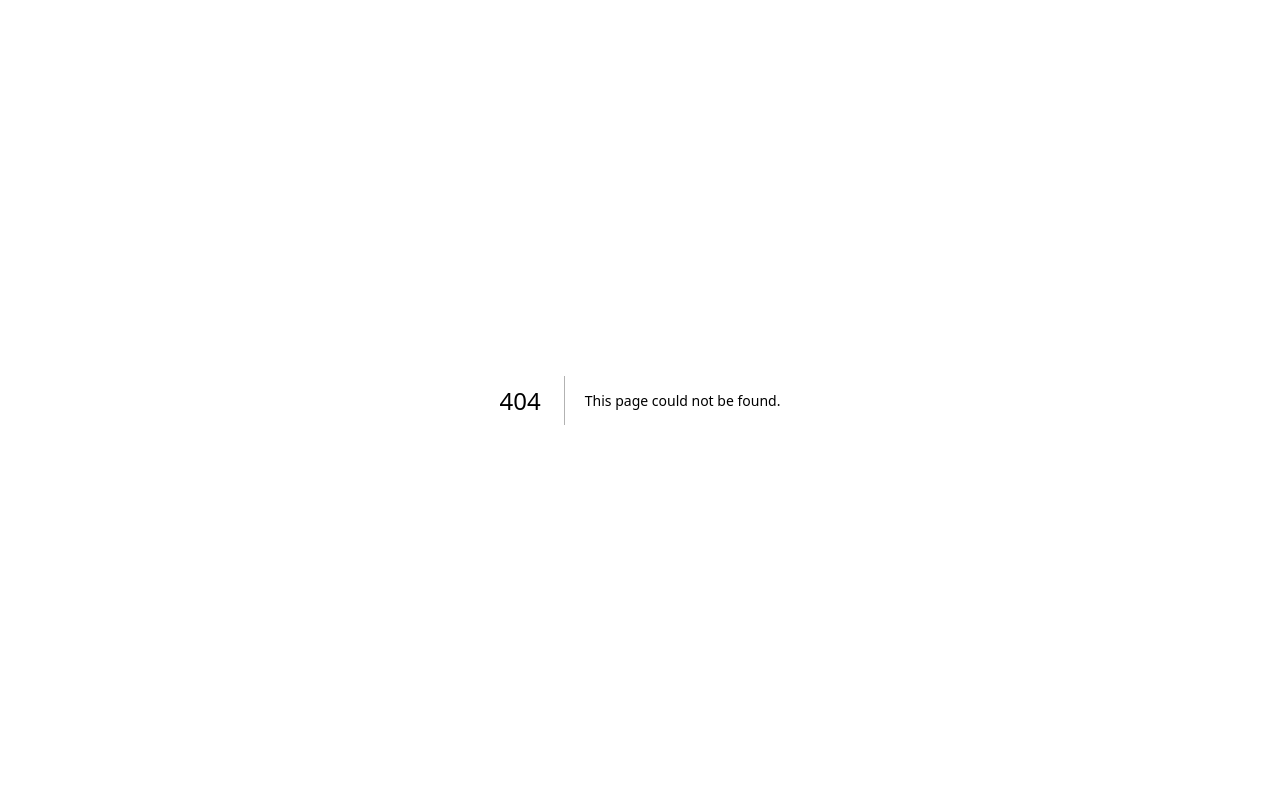
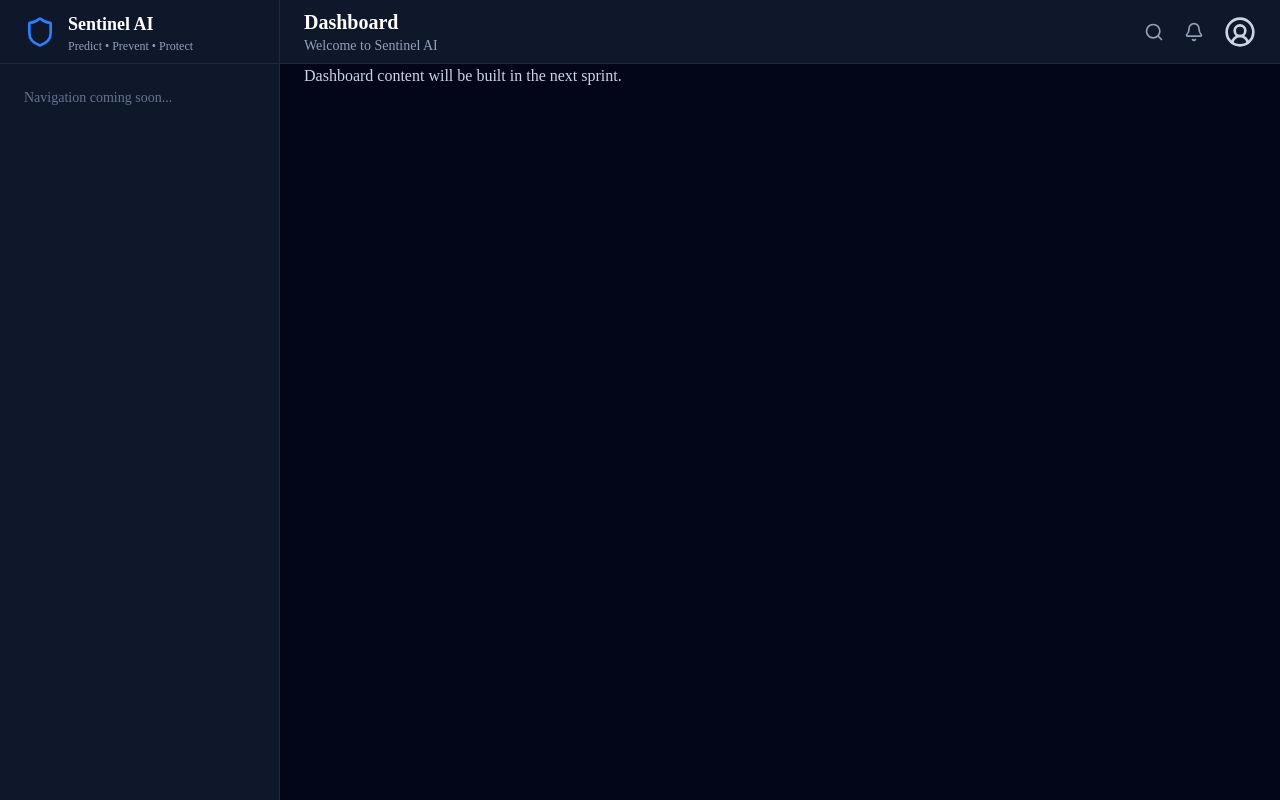
Before and after one commit to MollyKhandelwal/sentinel-ai, a Next.js app: page /dashboard in a window 1280 px wide. Before the commit this address had no page. Built offline with nearby package versions, Linux system fonts and the light colour scheme.

Commit message:
UI-001: Complete application shell

```diff
--- /dev/null
+++ b/app/(dashboard)/dashboard/page.tsx
@@ -0,0 +1,7 @@
+export default function DashboardPage() {
+  return (
+    <div className="text-slate-300">
+      Dashboard content will be built in the next sprint.
+    </div>
+  );
+}
--- /dev/null
+++ b/app/(dashboard)/layout.tsx
@@ -0,0 +1,12 @@
+import { ReactNode } from "react";
+import AppLayout from "@/components/layout/app-layout";
+
+interface DashboardLayoutProps {
+  children: ReactNode;
+}
+
+export default function DashboardLayout({
+  children,
+}: DashboardLayoutProps) {
+  return <AppLayout>{children}</AppLayout>;
+}
--- a/app/page.tsx
+++ b/app/page.tsx
@@ -1,65 +1,5 @@
-import Image from "next/image";
+import { redirect } from "next/navigation";
 
-export default function Home() {
-  return (
-    <div className="flex flex-col flex-1 items-center justify-center bg-zinc-50 font-sans dark:bg-black">
-      <main className="flex flex-1 w-full max-w-3xl flex-col items-center justify-between py-32 px-16 bg-white dark:bg-black sm:items-start">
-        <Image
-          className="dark:invert"
-          src="/next.svg"
-          alt="Next.js logo"
-          width={100}
-          height={20}
-          priority
-        />
-        <div className="flex flex-col items-center gap-6 text-center sm:items-start sm:text-left">
-          <h1 className="max-w-xs text-3xl font-semibold leading-10 tracking-tight text-black dark:text-zinc-50">
-            To get started, edit the page.tsx file.
-          </h1>
-          <p className="max-w-md text-lg leading-8 text-zinc-600 dark:text-zinc-400">
-            Looking for a starting point or more instructions? Head over to{" "}
-            <a
-              href="https://vercel.com/templates?framework=next.js&utm_source=create-next-app&utm_medium=appdir-template-tw&utm_campaign=create-next-app"
-              className="font-medium text-zinc-950 dark:text-zinc-50"
-            >
-              Templates
-            </a>{" "}
-            or the{" "}
-            <a
-              href="https://nextjs.org/learn?utm_source=create-next-app&utm_medium=appdir-template-tw&utm_campaign=create-next-app"
-              className="font-medium text-zinc-950 dark:text-zinc-50"
-            >
-              Learning
-            </a>{" "}
-            center.
-          </p>
-        </div>
-        <div className="flex flex-col gap-4 text-base font-medium sm:flex-row">
-          <a
-            className="flex h-12 w-full items-center justify-center gap-2 rounded-full bg-foreground px-5 text-background transition-colors hover:bg-[#383838] dark:hover:bg-[#ccc] md:w-[158px]"
-            href="https://vercel.com/new?utm_source=create-next-app&utm_medium=appdir-template-tw&utm_campaign=create-next-app"
-            target="_blank"
-            rel="noopener noreferrer"
-          >
-            <Image
-              className="dark:invert"
-              src="/vercel.svg"
-              alt="Vercel logomark"
-              width={16}
-              height={16}
-            />
-            Deploy Now
-          </a>
-          <a
-            className="flex h-12 w-full items-center justify-center rounded-full border border-solid border-black/[.08] px-5 transition-colors hover:border-transparent hover:bg-black/[.04] dark:border-white/[.145] dark:hover:bg-[#1a1a1a] md:w-[158px]"
-            href="https://nextjs.org/docs?utm_source=create-next-app&utm_medium=appdir-template-tw&utm_campaign=create-next-app"
-            target="_blank"
-            rel="noopener noreferrer"
-          >
-            Documentation
-          </a>
-        </div>
-      </main>
-    </div>
-  );
+export default function HomePage() {
+  redirect("/dashboard");
 }
--- /dev/null
+++ b/components/layout/app-layout.tsx
@@ -0,0 +1,22 @@
+"use client";
+
+import { ReactNode } from "react";
+import Sidebar from "./sidebar";
+import Navbar from "./navbar";
+
+interface AppLayoutProps {
+  children: ReactNode;
+}
+
+export default function AppLayout({ children }: AppLayoutProps) {
+  return (
+    <div className="min-h-screen bg-slate-950">
+      <Sidebar />
+      <Navbar />
+
+      <main className="ml-[280px] pt-16 min-h-screen p-6">
+        {children}
+      </main>
+    </div>
+  );
+}
--- /dev/null
+++ b/components/layout/navbar.tsx
@@ -0,0 +1,29 @@
+"use client";
+
+import { Bell, Search, UserCircle2 } from "lucide-react";
+
+export default function Navbar() {
+  return (
+    <header className="fixed left-[280px] top-0 z-50 flex h-16 w-[calc(100%-280px)] items-center justify-between border-b border-slate-800 bg-slate-900 px-6">
+      {/* Left */}
+      <div>
+        <h1 className="text-xl font-bold text-white">
+          Dashboard
+        </h1>
+
+        <p className="text-sm text-slate-400">
+          Welcome to Sentinel AI
+        </p>
+      </div>
+
+      {/* Right */}
+      <div className="flex items-center gap-5">
+        <Search className="h-5 w-5 cursor-pointer text-slate-400 transition hover:text-white" />
+
+        <Bell className="h-5 w-5 cursor-pointer text-slate-400 transition hover:text-white" />
+
+        <UserCircle2 className="h-8 w-8 cursor-pointer text-slate-300 transition hover:text-white" />
+      </div>
+    </header>
+  );
+}
--- /dev/null
+++ b/components/layout/sidebar.tsx
@@ -0,0 +1,29 @@
+"use client";
+
+import { Shield } from "lucide-react";
+
+export default function Sidebar() {
+  return (
+    <aside className="fixed left-0 top-0 h-screen w-[280px] border-r border-slate-800 bg-slate-900">
+      <div className="flex h-16 items-center gap-3 border-b border-slate-800 px-6">
+        <Shield className="h-8 w-8 text-blue-500" />
+
+        <div>
+          <h1 className="text-lg font-bold text-white">
+            Sentinel AI
+          </h1>
+
+          <p className="text-xs text-slate-400">
+            Predict • Prevent • Protect
+          </p>
+        </div>
+      </div>
+
+      <nav className="p-6">
+        <p className="text-sm text-slate-500">
+          Navigation coming soon...
+        </p>
+      </nav>
+    </aside>
+  );
+}
```
Also changed, not shown: app/auth/login/page.tsx (added).
